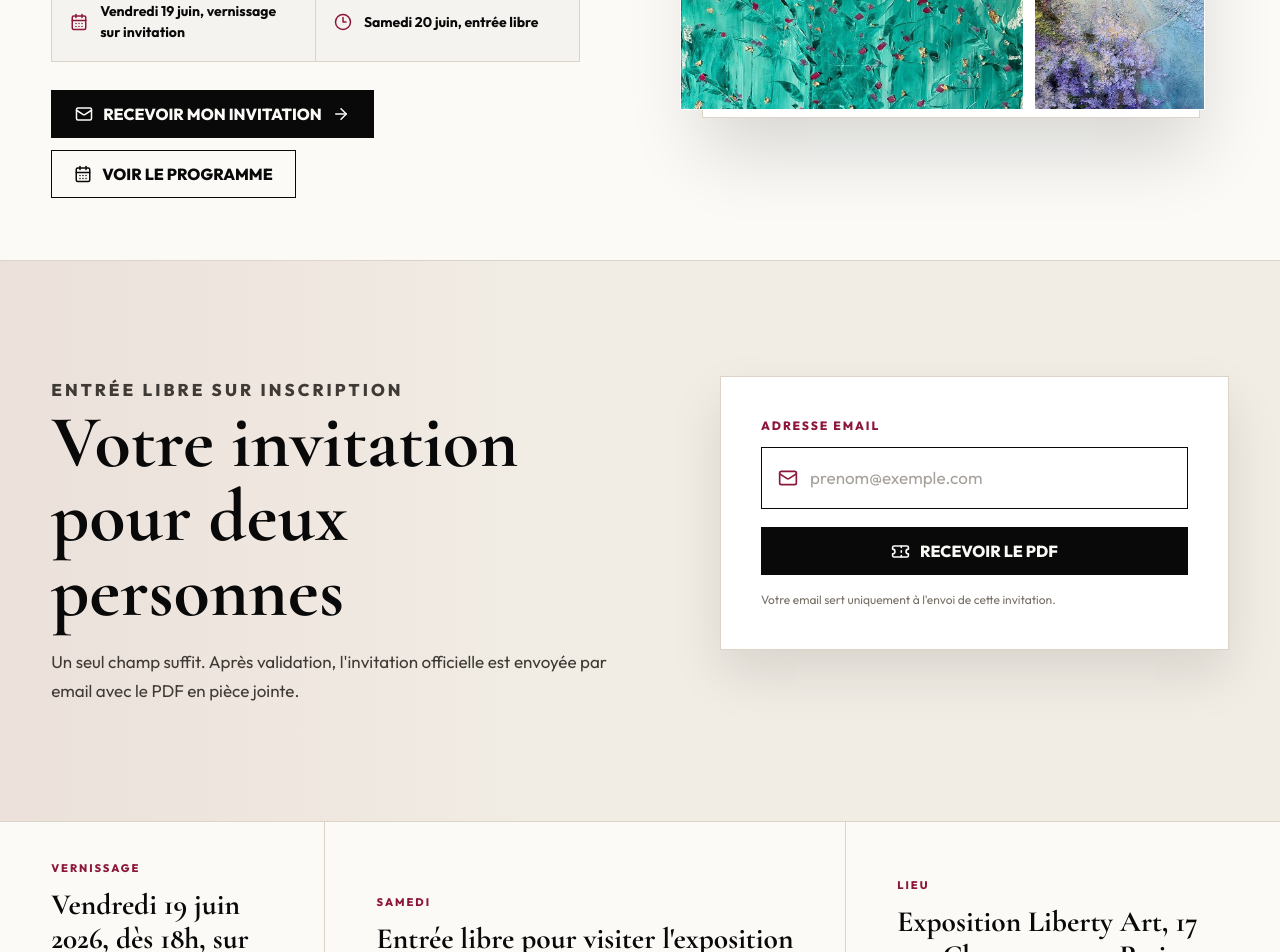
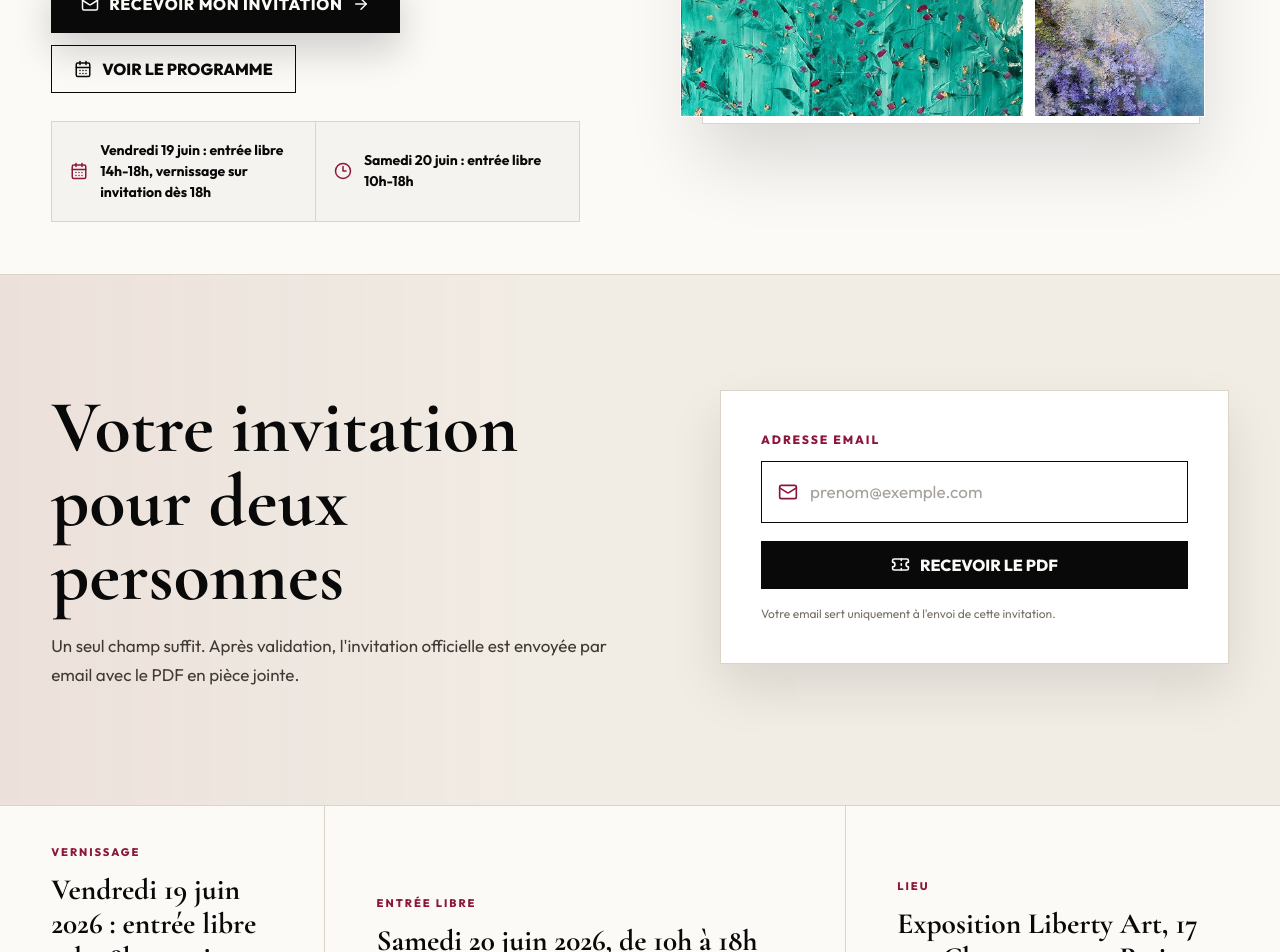
Before and after one commit to Tsakhi26/liberty-art-annuaire, a Next.js app: page /vernissage in a window 1280 px wide. Shown: the part 540-1492 px from the top of the page. Built offline with nearby package versions, Linux system fonts and the light colour scheme; no server answers.

Commit message:
Update vernissage invitation details

```diff
--- a/app/vernissage/page.js
+++ b/app/vernissage/page.js
@@ -185,17 +185,6 @@ export default function VernissagePage() {
             à partir de 18h. Le samedi, l&apos;exposition est ouverte en entrée libre.
           </p>
 
-          <div className="event-facts" aria-label="Informations principales">
-            <div>
-              <CalendarDays size={18} aria-hidden="true" />
-              <span>Vendredi 19 juin, vernissage sur invitation</span>
-            </div>
-            <div>
-              <Clock3 size={18} aria-hidden="true" />
-              <span>Samedi 20 juin, entrée libre</span>
-            </div>
-          </div>
-
           <div className="hero-actions">
             <button className="primary-cta" type="button" onClick={scrollToForm}>
               <Mail size={18} aria-hidden="true" />
@@ -206,6 +195,17 @@ export default function VernissagePage() {
               <CalendarDays size={18} aria-hidden="true" />
               <span>Voir le programme</span>
             </button>
+          </div>
+
+          <div className="event-facts" aria-label="Informations principales">
+            <div>
+              <CalendarDays size={18} aria-hidden="true" />
+              <span>Vendredi 19 juin : entrée libre 14h-18h, vernissage sur invitation dès 18h</span>
+            </div>
+            <div>
+              <Clock3 size={18} aria-hidden="true" />
+              <span>Samedi 20 juin : entrée libre 10h-18h</span>
+            </div>
           </div>
         </div>
 
@@ -223,7 +223,6 @@ export default function VernissagePage() {
 
       <section className="reservation-section" id="reservation" aria-labelledby="reservation-title">
         <div className="reservation-intro" data-reveal>
-          <p className="kicker">Entrée libre sur inscription</p>
           <h2 id="reservation-title">Votre invitation pour deux personnes</h2>
           <p>
             Un seul champ suffit. Après validation, l&apos;invitation officielle est envoyée par email
@@ -308,11 +307,11 @@ export default function VernissagePage() {
       <section className="details-band" aria-label="Détails du vernissage">
         <div data-reveal>
           <span>Vernissage</span>
-          <strong>Vendredi 19 juin 2026, dès 18h, sur invitation</strong>
+          <strong>Vendredi 19 juin 2026 : entrée libre 14h-18h, vernissage dès 18h</strong>
         </div>
         <div data-reveal style={{ '--delay': '80ms' }}>
-          <span>Samedi</span>
-          <strong>Entrée libre pour visiter l&apos;exposition</strong>
+          <span>Entrée libre</span>
+          <strong>Samedi 20 juin 2026, de 10h à 18h</strong>
         </div>
         <div data-reveal style={{ '--delay': '160ms' }}>
           <span>Lieu</span>
--- a/app/vernissage/vernissage.css
+++ b/app/vernissage/vernissage.css
@@ -103,7 +103,7 @@
   grid-template-columns: repeat(2, minmax(0, 1fr));
   gap: 1px;
   max-width: 670px;
-  margin: 0 0 28px;
+  margin: 28px 0 0;
   background: var(--line);
   border: 1px solid var(--line);
 }
@@ -126,10 +126,13 @@
 }
 
 .primary-cta {
-  padding: 0 24px;
+  min-height: 58px;
+  padding: 0 30px;
   background: var(--ink);
   color: var(--paper);
+  box-shadow: 0 18px 38px rgba(9, 9, 9, 0.18);
   font-weight: 800;
+  letter-spacing: 0.04em;
   text-transform: uppercase;
 }
 
@@ -138,6 +141,7 @@
   align-items: center;
   gap: 12px;
   flex-wrap: wrap;
+  margin-top: 30px;
 }
 
 .secondary-cta {
```
